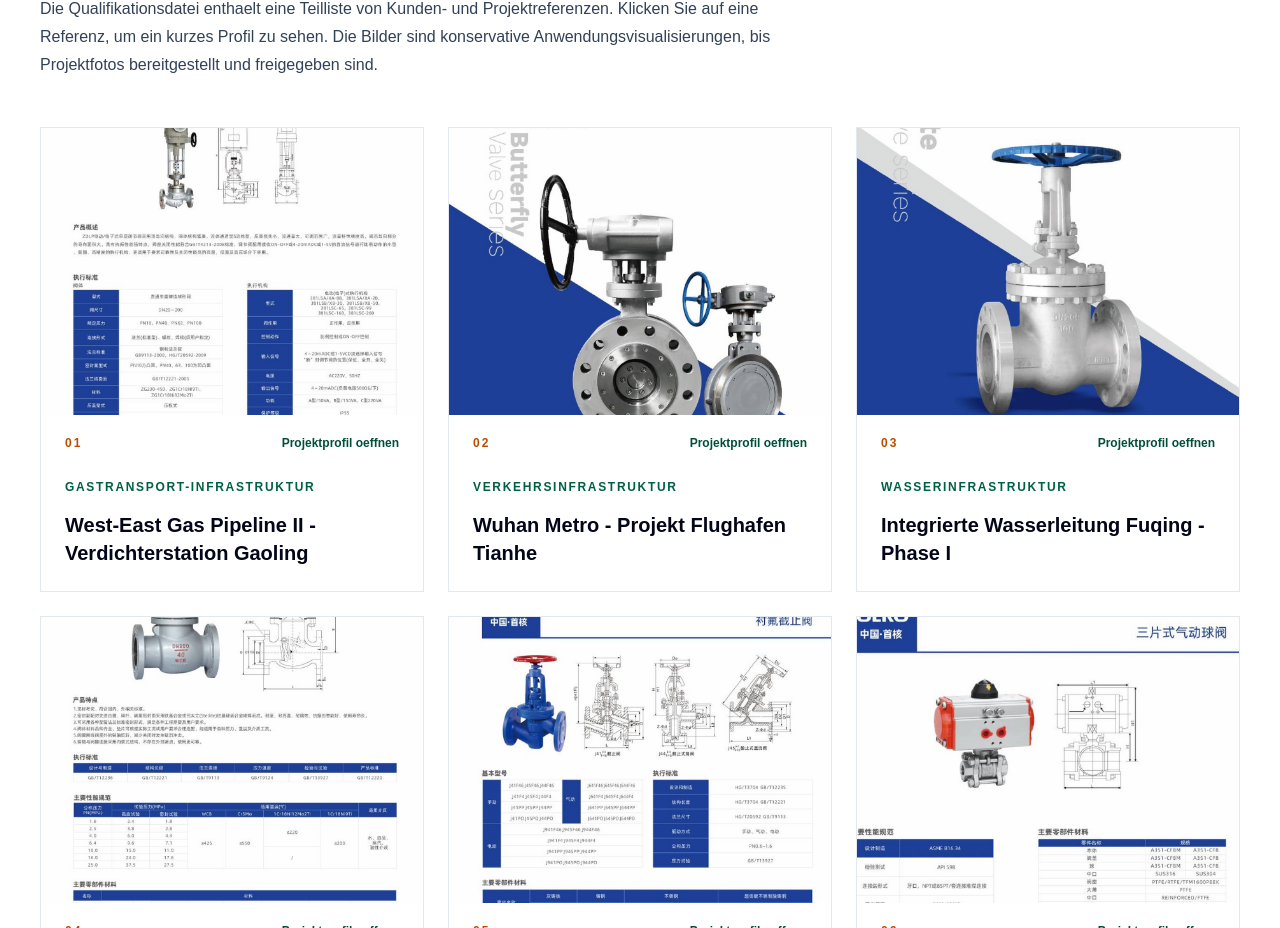
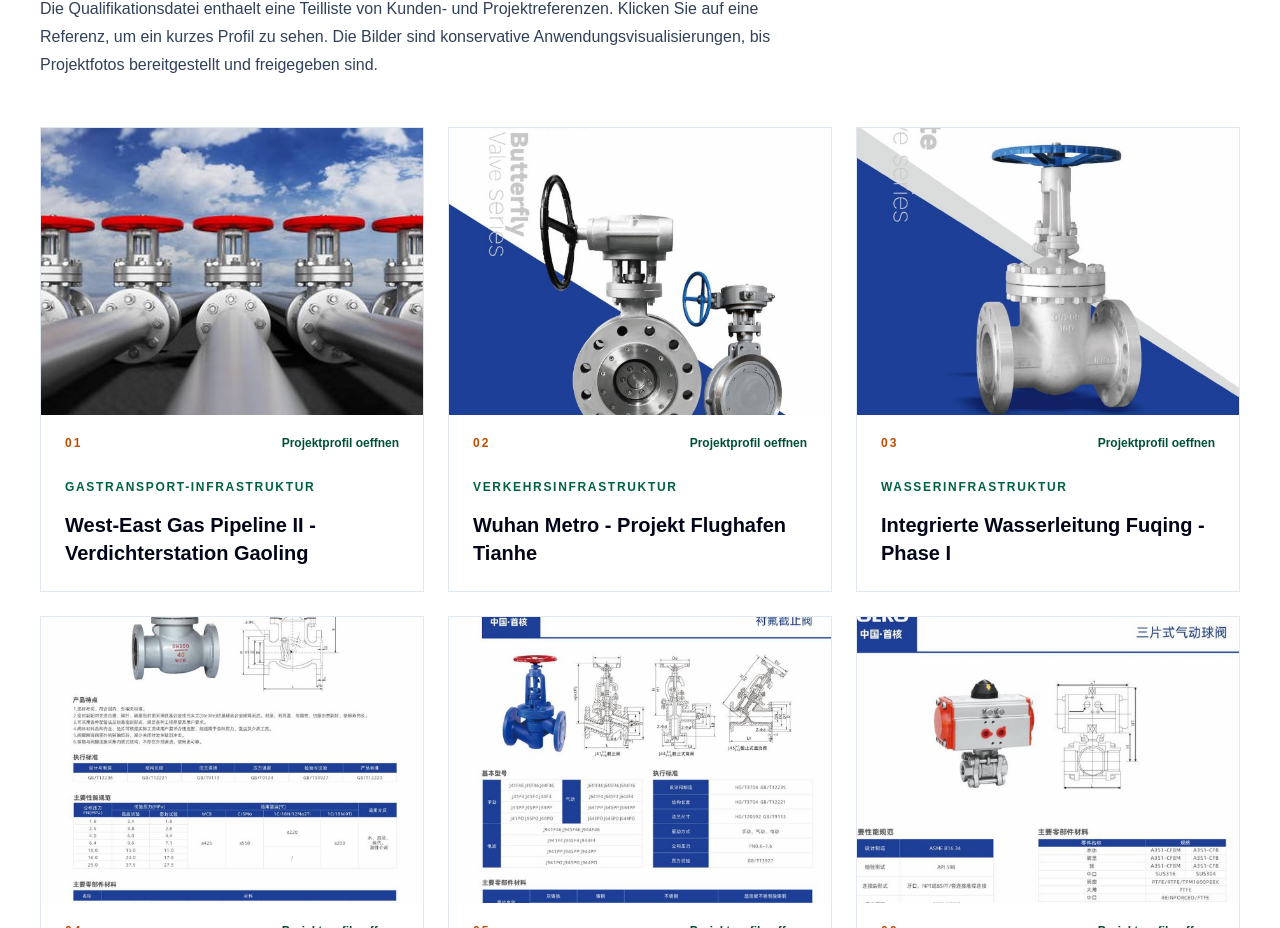
Before and after one commit to ardaulukaya60-hue/give-mep-equipment, a Next.js app: page /de in a window 1280 px wide. Shown: the part 6713-7641 px from the top of the page. Built offline with nearby package versions, Linux system fonts and the light colour scheme.

Commit message:
Restore original project visuals

```diff
--- a/src/app/[locale]/page.tsx
+++ b/src/app/[locale]/page.tsx
@@ -180,7 +180,7 @@ const projectContent = {
         sector: "Gas transmission infrastructure",
         summary:
           "A representative energy-infrastructure reference from the supplied performance list. For procurement use, valve selection should be checked against pressure class, medium, connection and actuation requirements.",
-        image: "/products/valves/control-valve.jpg",
+        image: "/projects/industrial-pipeline-valves.jpg",
       },
       {
         title: "Wuhan Metro Tianhe Airport Project",
@@ -233,7 +233,7 @@ const projectContent = {
         title: "西气东输二号线陕西高陵压气站",
         sector: "天然气输送基础设施",
         summary: "资质文件业绩表中的能源基础设施参考。具体阀门匹配需结合压力等级、介质、连接方式和驱动要求确认。",
-        image: "/products/valves/control-valve.jpg",
+        image: "/projects/industrial-pipeline-valves.jpg",
       },
       {
         title: "武汉地铁天河机场项目",
@@ -282,7 +282,7 @@ const projectContent = {
         sector: "Infrastructure de transport de gaz",
         summary:
           "Reference d'infrastructure energetique issue de la liste fournie. La selection des vannes doit etre verifiee selon la classe de pression, le fluide, le raccordement et l'actionnement.",
-        image: "/products/valves/control-valve.jpg",
+        image: "/projects/industrial-pipeline-valves.jpg",
       },
       {
         title: "Metro de Wuhan - Projet de l'aeroport Tianhe",
@@ -336,7 +336,7 @@ const projectContent = {
         sector: "Gastransport-Infrastruktur",
         summary:
           "Eine Referenz aus dem Bereich Energieinfrastruktur aus der bereitgestellten Leistungsliste. Fuer die Beschaffung sollten Druckklasse, Medium, Anschluss und Antrieb geprueft werden.",
-        image: "/products/valves/control-valve.jpg",
+        image: "/projects/industrial-pipeline-valves.jpg",
       },
       {
         title: "Wuhan Metro - Projekt Flughafen Tianhe",
```
Also changed, not shown: public/projects/industrial-pipeline-valves.jpg (added).
